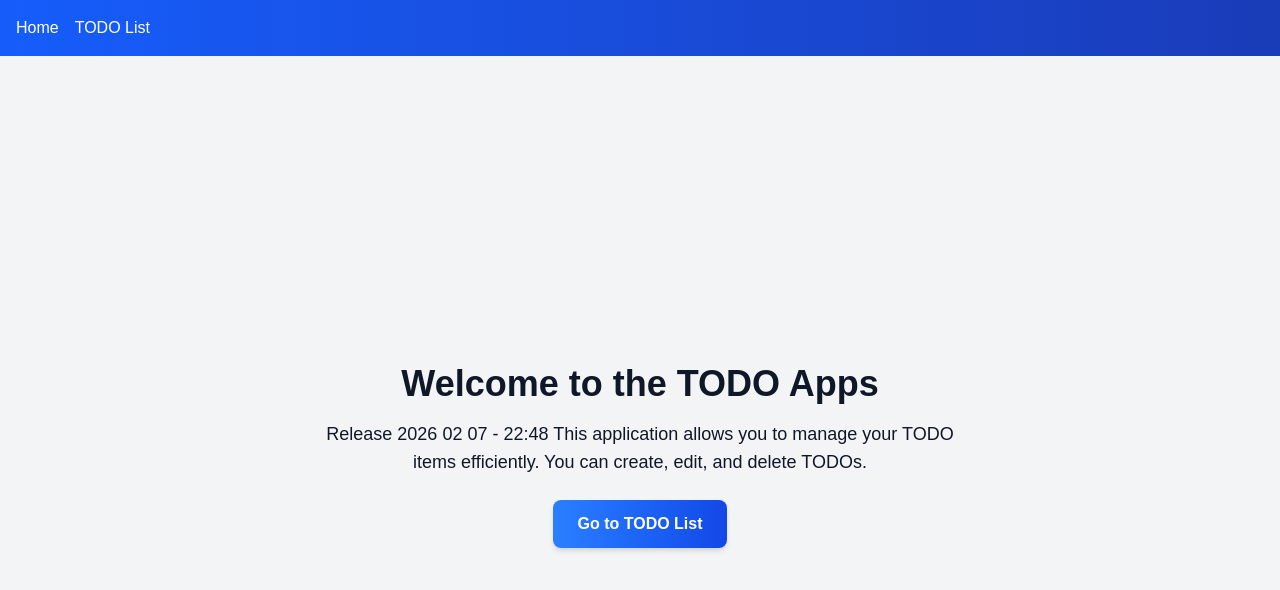
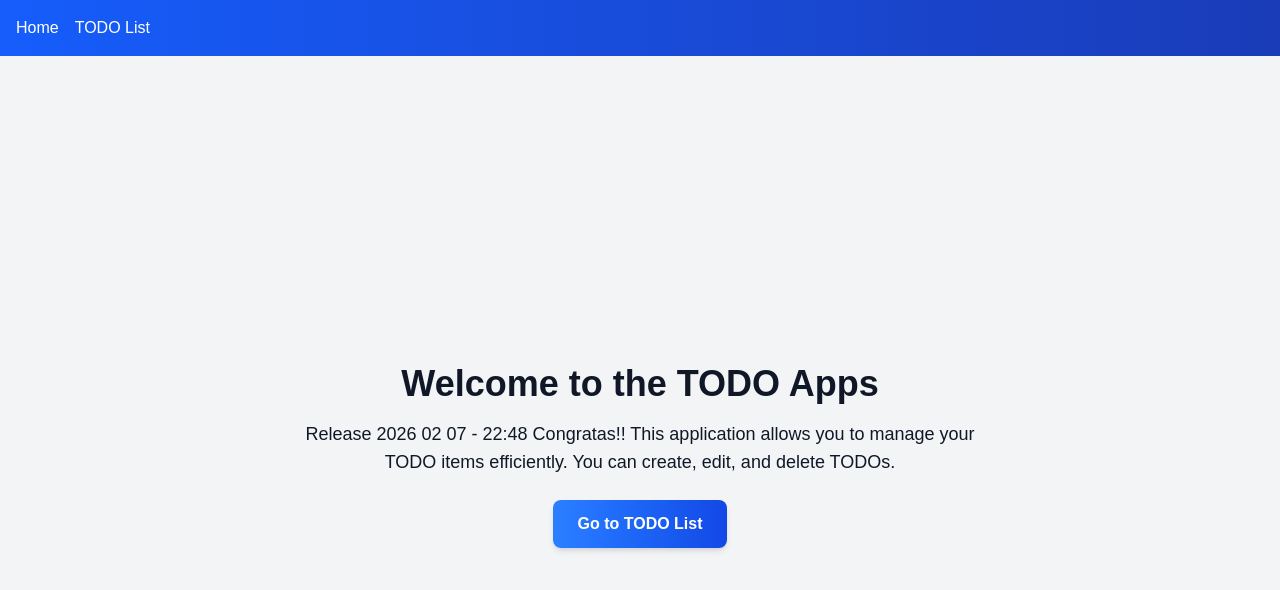
Before and after one commit to haryu-ta/azure-container-app, a Next.js app in the folder todo-app/: page / in a window 1280 px wide. Shown: the top 590 px of the page. Built offline with nearby package versions, Linux system fonts and the light colour scheme.

Commit message:
Congratas追加

```diff
--- a/todo-app/src/app/page.tsx
+++ b/todo-app/src/app/page.tsx
@@ -6,7 +6,7 @@ const HomePage = () => {
     <div className="min-h-screen bg-gray-100 dark:bg-gray-900 text-gray-900 dark:text-gray-100 flex flex-col items-center justify-center">
       <h1 className="text-4xl font-bold mb-4">Welcome to the TODO Apps</h1>
       <p className="text-lg text-center mb-6 max-w-2xl">
-        Release 2026 02 07 - 22:48
+        Release 2026 02 07 - 22:48 Congratas!!
         This application allows you to manage your TODO items efficiently. You can create, edit, and delete TODOs.
       </p>
       <Link href="/todo">
```
